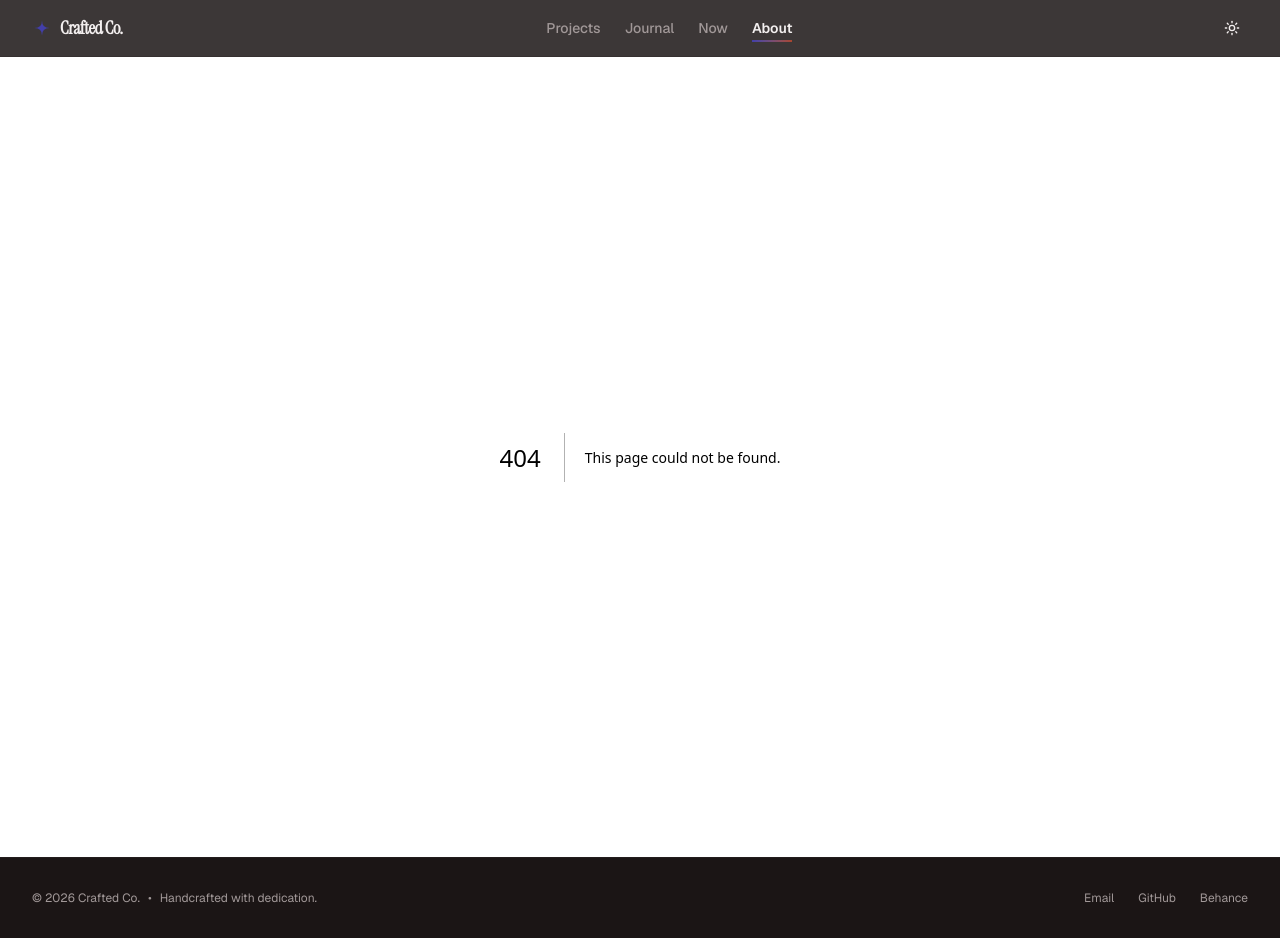
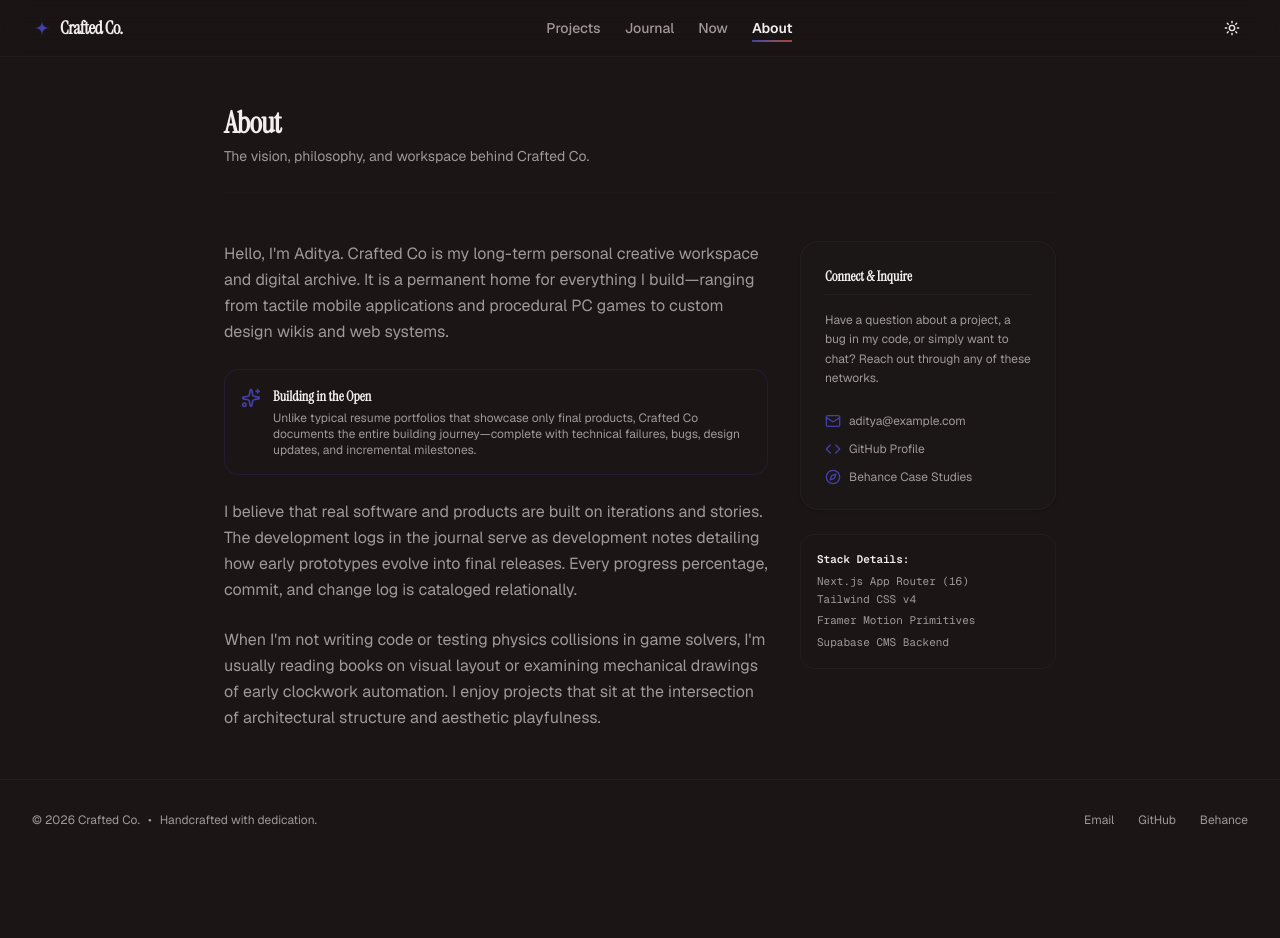
Before and after one commit to Crafted-Company/crafted-co-w, a Next.js app: page /about in a window 1280 px wide. Before the commit this address had no page. After the commit the page ends 860 px from the top, so only its background shows below. Built offline with nearby package versions, Linux system fonts and the light colour scheme.

Commit message:
feat: add NowPage and AboutPage compositions

```diff
--- /dev/null
+++ b/src/app/about/page.tsx
@@ -0,0 +1,106 @@
+import * as React from "react";
+import { Mail, Code, Compass, Sparkles } from "lucide-react";
+import { Container } from "@/components/ui/container";
+import { PageTransition } from "@/components/animations/PageTransition";
+import { SectionHeader } from "@/components/ui/section-header";
+import { Card, CardContent } from "@/components/ui/card";
+
+export default function AboutPage() {
+  return (
+    <PageTransition>
+      <div className="py-12 flex-grow">
+        <Container className="space-y-8 max-w-4xl">
+          <SectionHeader
+            title="About"
+            subtitle="The vision, philosophy, and workspace behind Crafted Co."
+          />
+
+          <div className="grid grid-cols-1 md:grid-cols-12 gap-8 pt-4">
+            {/* Main Narrative Column */}
+            <div className="md:col-span-8 space-y-6 text-muted-foreground text-sm md:text-base leading-relaxed">
+              <p>
+                Hello, I&apos;m Aditya. Crafted Co is my long-term personal creative workspace
+                and digital archive. It is a permanent home for everything I build—ranging from
+                tactile mobile applications and procedural PC games to custom design wikis and web systems.
+              </p>
+
+              <div className="flex items-start gap-3 my-6 p-4 rounded-xl border border-brand-start/20 bg-brand-start/2% text-foreground">
+                <Sparkles className="w-5 h-5 shrink-0 text-brand-start mt-0.5" />
+                <div className="space-y-1">
+                  <h4 className="font-serif font-semibold text-sm">Building in the Open</h4>
+                  <p className="text-xs text-muted-foreground">
+                    Unlike typical resume portfolios that showcase only final products, Crafted Co documents the entire building journey—complete with technical failures, bugs, design updates, and incremental milestones.
+                  </p>
+                </div>
+              </div>
+
+              <p>
+                I believe that real software and products are built on iterations and stories.
+                The development logs in the journal serve as development notes detailing how early prototypes evolve
+                into final releases. Every progress percentage, commit, and change log is cataloged relationally.
+              </p>
+              <p>
+                When I&apos;m not writing code or testing physics collisions in game solvers, I&apos;m usually reading books
+                on visual layout or examining mechanical drawings of early clockwork automation.
+                I enjoy projects that sit at the intersection of architectural structure and aesthetic playfulness.
+              </p>
+            </div>
+
+            {/* Sidebar Column */}
+            <div className="md:col-span-4 space-y-6">
+              <Card
+                className="overflow-hidden border-border/80 dark:border-border/40 bg-card/30"
+                hoverable={false}
+              >
+                <CardContent className="p-6 space-y-4">
+                  <h3 className="font-serif text-sm font-semibold text-foreground border-b border-border/40 pb-2">
+                    Connect & Inquire
+                  </h3>
+                  <p className="text-xs text-muted-foreground leading-relaxed">
+                    Have a question about a project, a bug in my code, or simply want to chat? Reach out through any of these networks.
+                  </p>
+
+                  <div className="space-y-3 pt-2 text-xs">
+                    <a
+                      href="mailto:aditya@example.com"
+                      className="flex items-center gap-2 text-muted-foreground hover:text-brand-start transition-colors"
+                    >
+                      <Mail className="w-4 h-4 text-brand-start" />
+                      aditya@example.com
+                    </a>
+                    <a
+                      href="https://github.com/Aditya0973"
+                      target="_blank"
+                      rel="noopener noreferrer"
+                      className="flex items-center gap-2 text-muted-foreground hover:text-brand-start transition-colors"
+                    >
+                      <Code className="w-4 h-4 text-brand-start" />
+                      GitHub Profile
+                    </a>
+                    <a
+                      href="https://behance.net"
+                      target="_blank"
+                      rel="noopener noreferrer"
+                      className="flex items-center gap-2 text-muted-foreground hover:text-brand-start transition-colors"
+                    >
+                      <Compass className="w-4 h-4 text-brand-start" />
+                      Behance Case Studies
+                    </a>
+                  </div>
+                </CardContent>
+              </Card>
+
+              <div className="rounded-xl border border-border/40 p-4 text-[11px] font-mono text-muted-foreground leading-relaxed space-y-1">
+                <span className="block font-semibold text-foreground">Stack Details:</span>
+                <span>Next.js App Router (16)</span>
+                <span className="block">Tailwind CSS v4</span>
+                <span className="block">Framer Motion Primitives</span>
+                <span className="block">Supabase CMS Backend</span>
+              </div>
+            </div>
+          </div>
+        </Container>
+      </div>
+    </PageTransition>
+  );
+}
--- /dev/null
+++ b/src/app/now/page.tsx
@@ -0,0 +1,69 @@
+"use client";
+
+import * as React from "react";
+import { Container } from "@/components/ui/container";
+import { PageTransition } from "@/components/animations/PageTransition";
+import { SectionHeader } from "@/components/ui/section-header";
+import { Card, CardContent } from "@/components/ui/card";
+import { mockNowItems } from "@/lib/mock-data";
+
+export default function NowPage() {
+  // Group now items by category
+  const groupedItems = React.useMemo(() => {
+    const groups: { [key: string]: typeof mockNowItems } = {};
+    mockNowItems.forEach((item) => {
+      if (!groups[item.category]) {
+        groups[item.category] = [];
+      }
+      groups[item.category].push(item);
+    });
+    return groups;
+  }, []);
+
+  return (
+    <PageTransition>
+      <div className="py-12 flex-grow">
+        <Container className="space-y-8 max-w-4xl">
+          <SectionHeader
+            title="Now"
+            subtitle="A snapshot of what I'm currently focusing on, building, playing, and learning. Updated semi-regularly."
+          />
+
+          <div className="grid grid-cols-1 md:grid-cols-2 gap-6 pt-4">
+            {Object.entries(groupedItems).map(([category, items]) => (
+              <Card
+                key={category}
+                className="overflow-hidden border-border/80 dark:border-border/40 hover:border-brand-start/20 transition-all duration-300 bg-card/30"
+                hoverable
+              >
+                <CardContent className="p-6 space-y-4">
+                  <h3 className="font-serif text-lg font-semibold text-brand-start uppercase tracking-wider text-xs border-b border-border/40 pb-2">
+                    {category}
+                  </h3>
+                  <ul className="space-y-4">
+                    {items.map((item) => (
+                      <li key={item.id} className="space-y-1">
+                        <h4 className="text-sm font-semibold text-foreground">
+                          {item.title}
+                        </h4>
+                        {item.description && (
+                          <p className="text-xs text-muted-foreground leading-relaxed pl-2 border-l border-border/60">
+                            {item.description}
+                          </p>
+                        )}
+                      </li>
+                    ))}
+                  </ul>
+                </CardContent>
+              </Card>
+            ))}
+          </div>
+
+          <div className="pt-8 text-center text-xs text-muted-foreground font-mono">
+            Inspired by Derek Sivers' <a href="https://nownownow.com" target="_blank" rel="noopener noreferrer" className="underline hover:text-foreground">/now page movement</a>.
+          </div>
+        </Container>
+      </div>
+    </PageTransition>
+  );
+}
```
